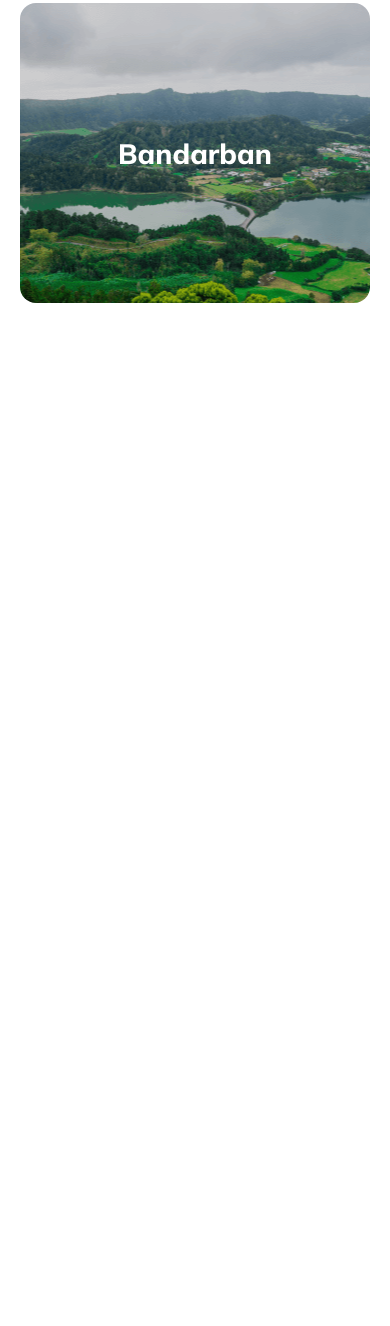
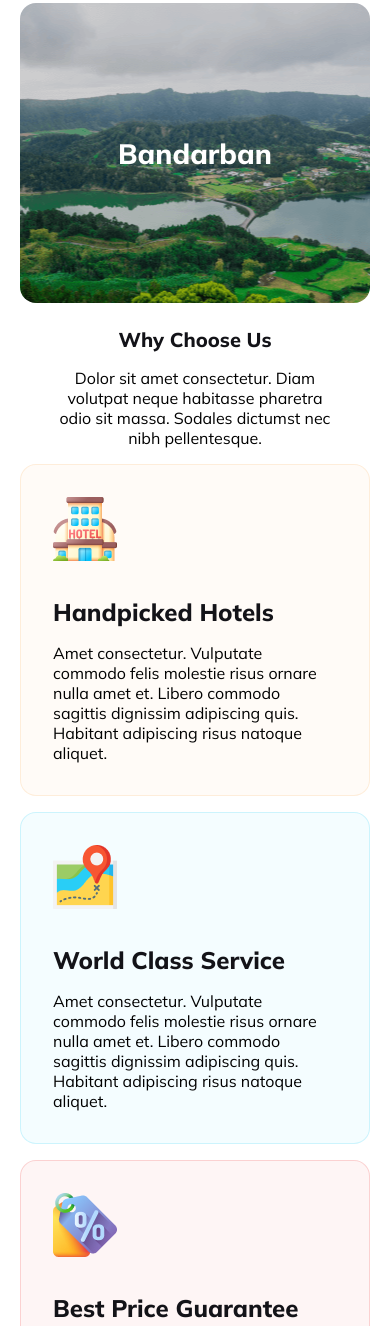
Before and after one commit to rabbi5353/world-explore-responsive, a plain HTML site: page index.html in a window 390 px wide. Shown: the part 4151-5477 px from the top of the page. Before the commit the page ends 4454 px from the top, so only its background shows below. Drawn offline with Linux system fonts and the light colour scheme.

Commit message:
choose us responsive done

```diff
--- a/index.html
+++ b/index.html
@@ -129,6 +129,40 @@
                 </div>
             </div>
         </div>
+
+
+        <!-- Choose us section -->
+        <div class="container">
+            <div class="choose_us_section">
+                <div class="choose_us_top_content">
+                    <h2>Why Choose Us</h2>
+                    <p class="choose_us_top_para">Dolor sit amet consectetur. Diam volutpat neque habitasse pharetra
+                        odio sit massa. Sodales dictumst nec nibh pellentesque.</p>
+                </div>
+
+                <div class="choose_us_card_top">
+                    <div class="choose_us_card_top_left choose_us_cmn_card">
+                        <img src="./images/hotel.png" alt="">
+                        <h3>Handpicked Hotels</h3>
+                        <p>Amet consectetur. Vulputate commodo felis molestie risus ornare nulla amet et. Libero commodo
+                            sagittis dignissim adipiscing quis. Habitant adipiscing risus natoque aliquet. </p>
+                    </div>
+                    <div class="choose_us_card_top_right choose_us_cmn_card">
+                        <img src="./images/map.png" alt="">
+                        <h3>World Class Service</h3>
+                        <p>Amet consectetur. Vulputate commodo felis molestie risus ornare nulla amet et. Libero commodo
+                            sagittis dignissim adipiscing quis. Habitant adipiscing risus natoque aliquet. </p>
+                    </div>
+                </div>
+
+                <div class="choose_us_card_btm choose_us_cmn_card">
+                    <img src="./images/percent.png " alt="">
+                    <h3>Best Price Guarantee</h3>
+                    <p>Amet consectetur. Vulputate commodo felis molestie risus ornare nulla amet et. Libero commodo
+                        sagittis dignissim adipiscing quis. Habitant adipiscing risus natoque aliquet. </p>
+                </div>
+            </div>
+        </div>
     </main>
 
     <footer>
--- a/styles/responsive.css
+++ b/styles/responsive.css
@@ -109,5 +109,32 @@
     }
 
 
+    /* Choose us section responsive */
+    .choose_us_section {
+        margin-top: 24px;
+        margin-bottom: 24px;
+    }
+
+    .choose_us_card_top {
+        flex-direction: column;
+        gap: 16px;
+        margin-top: 16px;
+        margin-bottom: 16px;
+    }
+
+    .choose_us_top_para {
+        width: 80%;
+    }
+
+    .choose_us_card_btm {
+        width: 100%;
+    }
+
+
+
+
+
+
+
 
 }
--- a/styles/style.css
+++ b/styles/style.css
@@ -25,6 +25,12 @@ h2 {
     font-size: 40px;
     font-weight: 800;
     margin-bottom: 24px;
+}
+
+h3 {
+    color: #131318;
+    font-size: 24px;
+    font-weight: 800;
 }
 
 .rectangle_cmn {
@@ -277,3 +283,59 @@ h5 {
     height: 300px;
     background: url("../images/rectangle-10.png");
 }
+
+
+/* Choose us section styles */
+
+.choose_us_section {
+    margin-top: 76px;
+    margin-bottom: 100px;
+}
+
+.choose_us_top_content {
+    text-align: center;
+}
+
+.choose_us_top_para {
+    width: 643px;
+    margin: 0 auto;
+}
+
+.choose_us_card_top {
+    display: flex;
+    justify-content: space-between;
+    gap: 24px;
+    margin-top: 48px;
+    margin-bottom: 24px;
+}
+
+.choose_us_cmn_card {
+    border-radius: 16px;
+    padding: 32px;
+}
+
+.choose_us_cmn_card img {
+    width: 64px;
+    padding-bottom: 32px;
+}
+
+.choose_us_cmn_card p {
+    margin-top: 16px;
+}
+
+.choose_us_card_top_left {
+    border: 1px solid rgba(251, 181, 99, 0.20);
+    background: rgba(251, 181, 99, 0.05);
+}
+
+.choose_us_card_top_right {
+    border: 1px solid rgba(41, 206, 246, 0.20);
+    background: rgba(41, 206, 246, 0.05);
+}
+
+.choose_us_card_btm {
+    width: 573px;
+    border: 1px solid rgba(233, 68, 68, 0.20);
+    background: rgba(233, 68, 68, 0.05);
+    margin: 0 auto;
+}
```
Also changed, not shown: images/hotel.png (added), images/map.png (added), images/percent.png (added).
